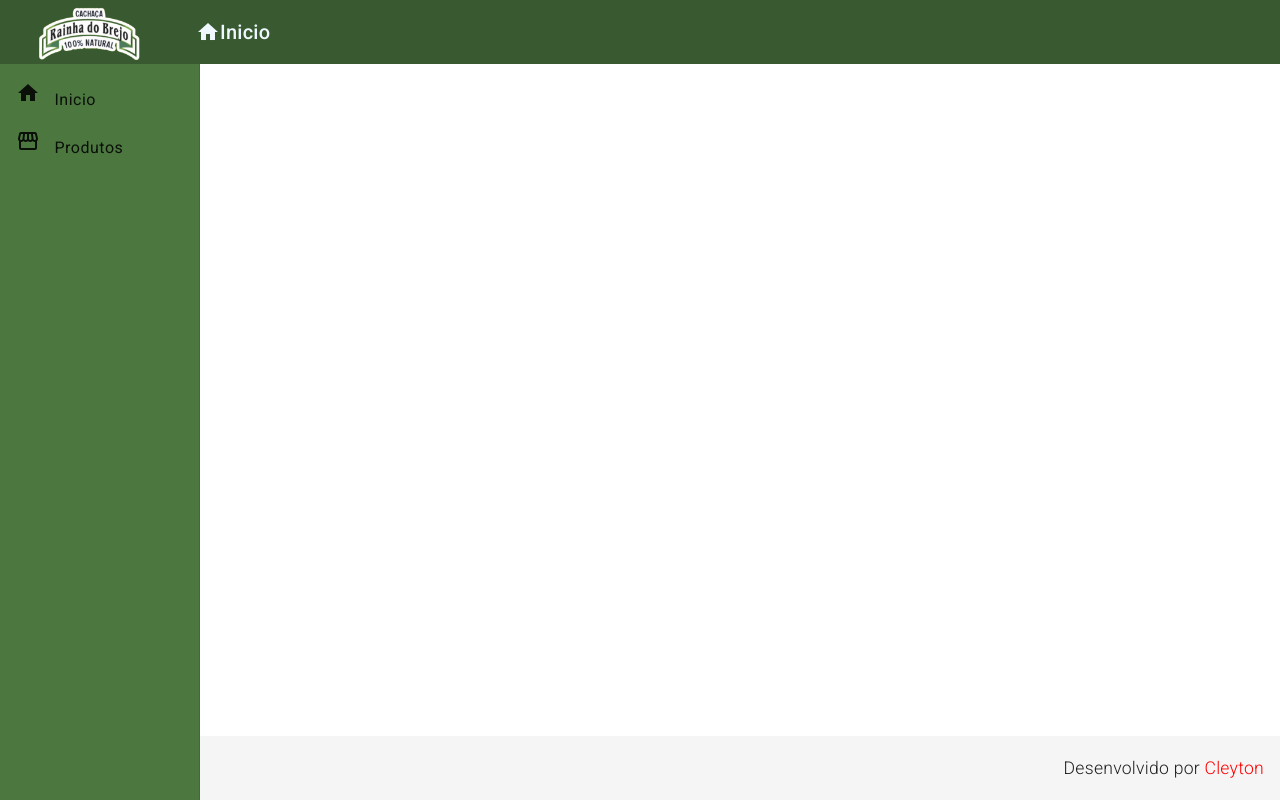
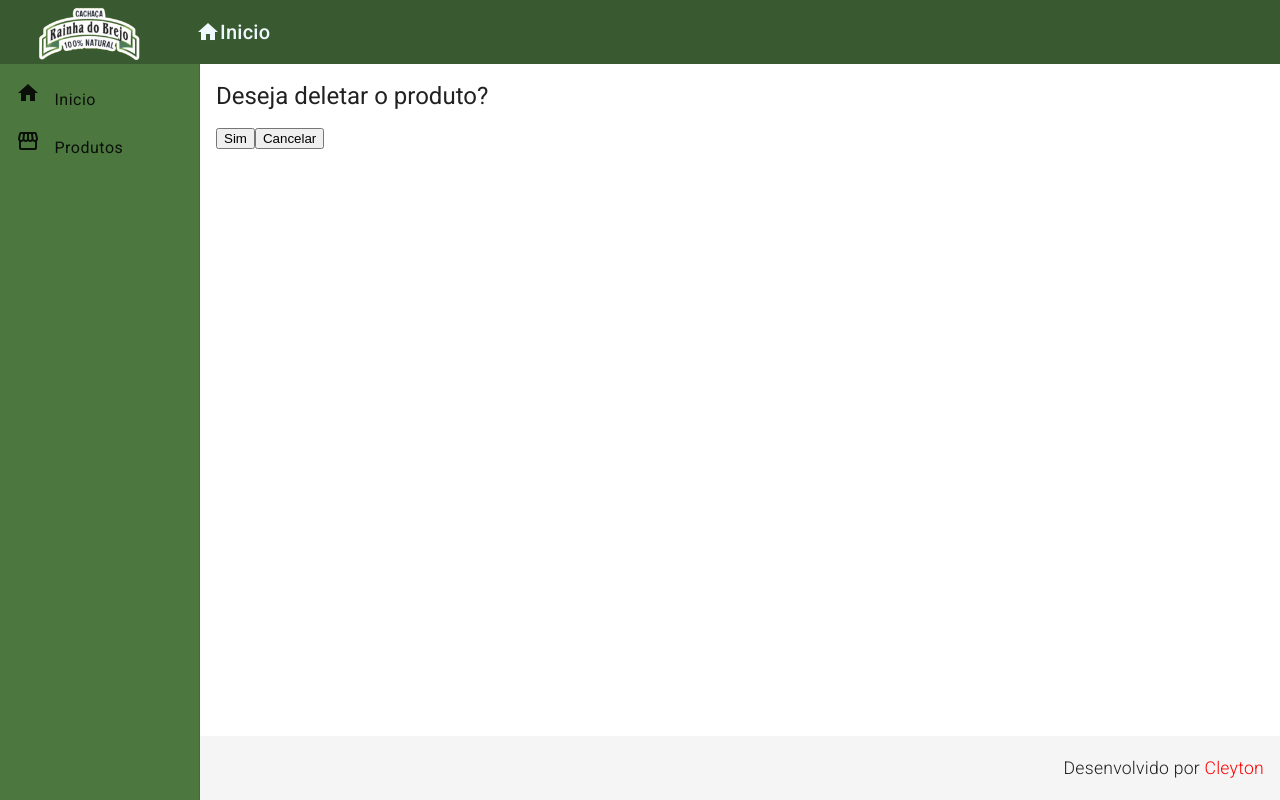
Before and after one commit to Cleytonalbu/Crud-Angular, an Angular app: page /products/1/delete in a window 1280 px wide. Before the commit this address led to /. Built offline with nearby package versions, Linux system fonts and the light colour scheme; no server answers.

Commit message:
feat: Add Delete de produtos

```diff
--- a/src/app/app.module.ts
+++ b/src/app/app.module.ts
@@ -28,7 +28,9 @@ import { ProductReadComponent } from './components/product/product-read/product-
 
 import { MatTableModule } from '@angular/material/table';
 import { MatPaginatorModule } from '@angular/material/paginator';
-import { MatSortModule } from '@angular/material/sort'
+import { MatSortModule } from '@angular/material/sort';
+import { ProductUpdateComponent } from './components/product/product-update/product-update.component';
+import { ProductDeleteComponent } from './components/product/product-delete/product-delete.component'
 
 @NgModule({
   declarations: [
@@ -40,6 +42,8 @@ import { MatSortModule } from '@angular/material/sort'
     ProductCrudComponent,
     ProductCreateComponent,
     ProductReadComponent,
+    ProductUpdateComponent,
+    ProductDeleteComponent,
 
   ],
   imports: [
--- /dev/null
+++ b/src/app/components/product/product-delete/product-delete.component.html
@@ -0,0 +1,3 @@
+<h1>Deseja deletar o produto?</h1>
+<button (click)="delete()">Sim</button>
+<button>Cancelar</button>
--- /dev/null
+++ b/src/app/components/product/product-delete/product-delete.component.ts
@@ -0,0 +1,46 @@
+import { Component, OnInit } from '@angular/core';
+import { ProductService } from '../product.service';
+import { ActivatedRoute, Router } from '@angular/router';
+import { Product } from '../products.model';
+
+@Component({
+  selector: 'app-product-delete',
+  templateUrl: './product-delete.component.html',
+  styleUrls: ['./product-delete.component.css']
+})
+export class ProductDeleteComponent implements OnInit {
+
+  product: Product = {
+    name: '',
+    price: null
+  }
+
+  constructor(
+    private productService: ProductService,
+    private router: Router,
+    private route: ActivatedRoute
+
+  ) { }
+
+  ngOnInit(): void {
+    const id = this.route.snapshot.paramMap.get('id')
+
+    if (id !== null) {
+      this.productService.readById(id).subscribe(product => {
+        console.log(product)
+        this.product = product
+      })
+    } else {
+      console.error('Id Invalido')
+    }
+  }
+  delete(): void {
+    this.productService.delete(this.product).subscribe(() => {
+      this.productService.showMessage("Produto deletado.")
+      this.router.navigate(['/products'])
+
+    })
+
+
+  }
+}
```
Also changed, not shown: src/app/app-routing.module.ts (+11 -0 lines), src/app/components/product/product-delete/product-delete.component.css (added).
